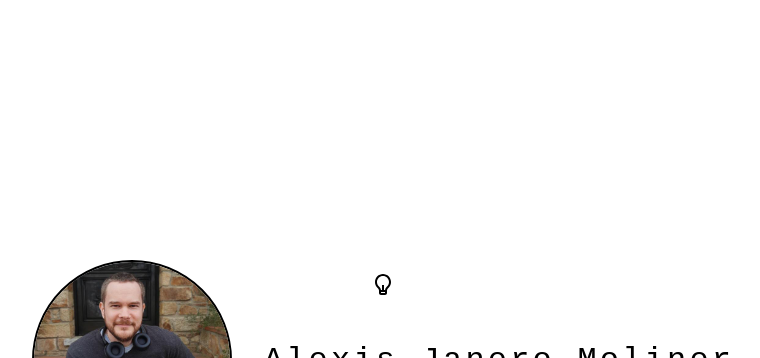
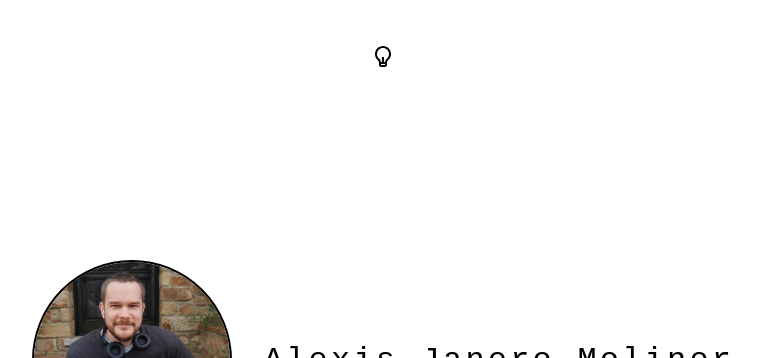
Before and after one commit to varn0/varno, a React (Vite) app: page / in a window 1280 px wide. Shown: the top 358 px of the page, without its empty margins (257-1017 px from the left). Built offline with nearby package versions, Linux system fonts and the light colour scheme.

Commit message:
style: Add theme toggle button to App component and adjust its positioning in styles. Removed toggle from Portfolio component for cleaner layout.

```diff
--- a/src/App.tsx
+++ b/src/App.tsx
@@ -1,8 +1,15 @@
 import Portfolio from './components/Portfolio'
+import { useTheme } from './hooks/useTheme'
+import { RiLightbulbLine } from '@remixicon/react'
 
 function App() {
+  const { toggleTheme } = useTheme()
+
   return (
     <div className="app">
+      <button className="theme-toggle" onClick={toggleTheme} aria-label="Toggle theme">
+        <RiLightbulbLine size={24} />
+      </button>
       <Portfolio />
     </div>
   )
--- a/src/components/Portfolio.tsx
+++ b/src/components/Portfolio.tsx
@@ -1,7 +1,6 @@
 import { useTheme } from '../hooks/useTheme'
 import profilePicture from '../assets/profile-picture.jpeg'
 import {
-  RiLightbulbLine,
   RiTwitterXLine,
   RiTwitterXFill,
   RiLinkedinBoxLine,
@@ -13,13 +12,10 @@ import {
 } from '@remixicon/react'
 
 function Portfolio() {
-  const { theme, toggleTheme } = useTheme()
+  const { theme } = useTheme()
 
   return (
     <div className="portfolio">
-      <button className="theme-toggle" onClick={toggleTheme} aria-label="Toggle theme">
-        <RiLightbulbLine size={24} />
-      </button>
       <div className="portfolio-content">
         <div className="profile-section">
           <img
--- a/src/styles/App.css
+++ b/src/styles/App.css
@@ -45,7 +45,7 @@ body {
 }
 
 .theme-toggle {
-  position: absolute;
+  position: fixed;
   top: 2rem;
   left: 50%;
   transform: translateX(-50%);
@@ -59,7 +59,7 @@ body {
   align-items: center;
   justify-content: center;
   transition: opacity 0.2s ease;
-  z-index: 10;
+  z-index: 100;
 }
 
 .theme-toggle:hover {
```
